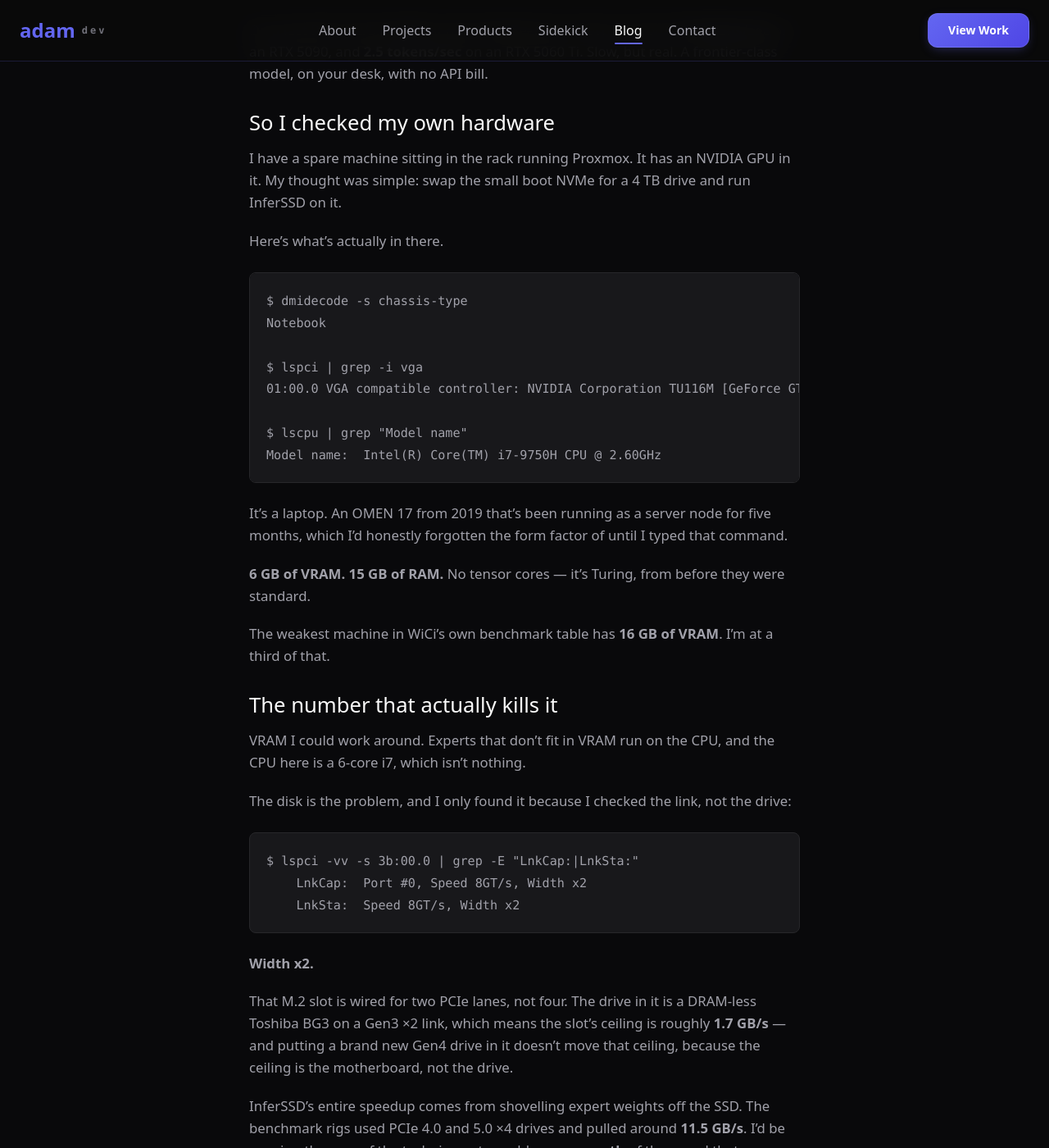
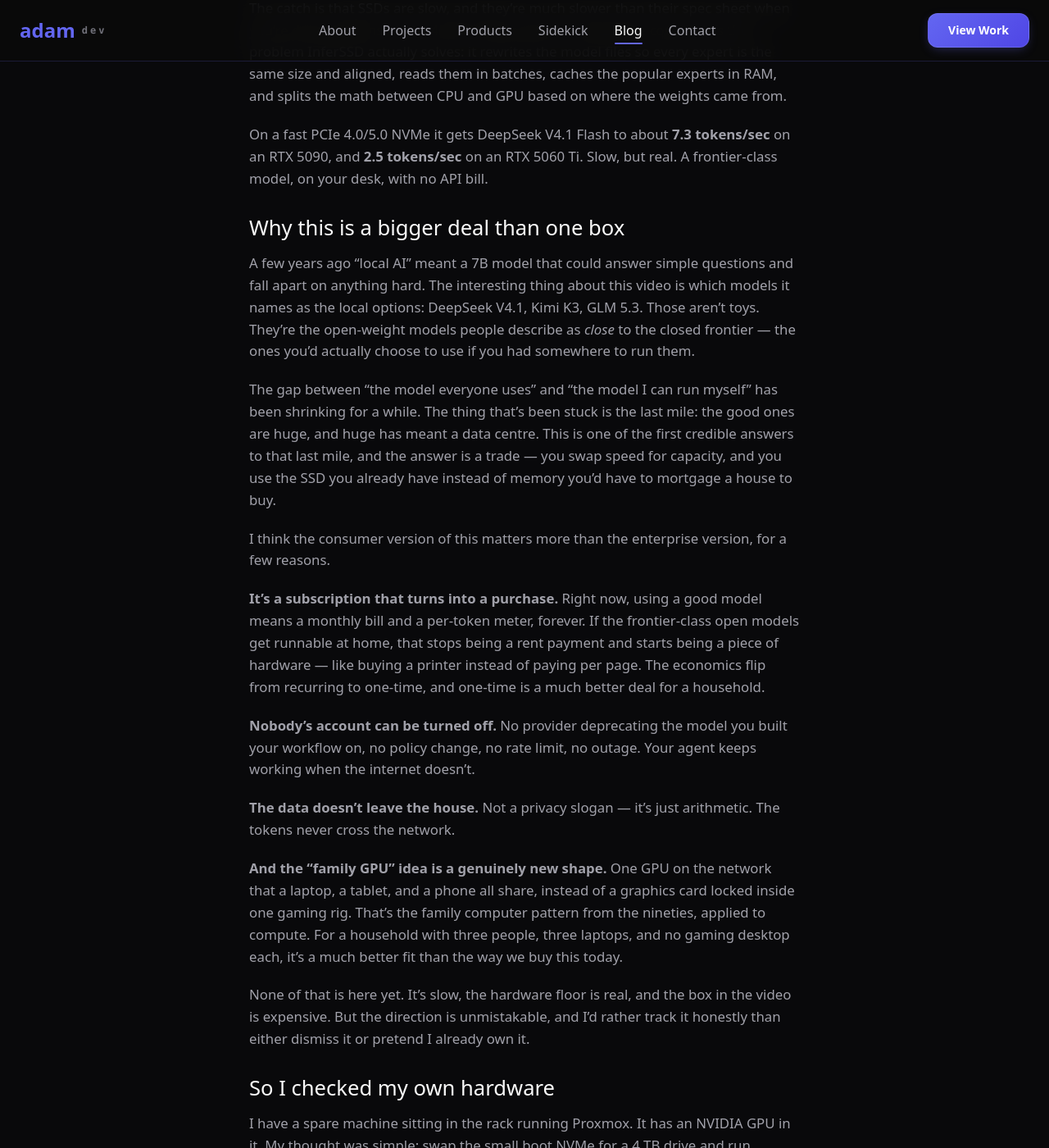
Before and after one commit to slashadams/Dev-Adam.com, a Jekyll site: the page built from _posts/2026-12-12-750b-model-local-hardware-said-no.md, in a window 1280 px wide and 1400 px high, scrolled down 1703 px. Shown: the whole window at 82% size. Built offline with Jekyll 4.4.1, drawn with Linux system fonts in a browser that asks for light colours; nearby versions of some CDN libraries; some of the changed text lies outside the part shown.

Commit message:
post: add consumer-impact angle to 750B local post

```diff
--- a/_posts/2026-12-12-750b-model-local-hardware-said-no.md
+++ b/_posts/2026-12-12-750b-model-local-hardware-said-no.md
@@ -10,6 +10,8 @@ devto: true
 NetworkChuck put out [a video](https://youtu.be/cFdoXn6yvE4) about a box called the WiCi One that runs a 750-billion-parameter model on 32 GB of VRAM. Normally that model wants over 500 GB of memory. My first reaction was the same as everyone's: that shouldn't work.
 
 It does work. But the box isn't the story.
+
+Why it's worth caring about even if you never buy one: a frontier-class model ran on consumer hardware, locally, with no cloud and no meter running. Two years ago that sentence wasn't true at any speed. The threshold for "what a normal person can run at home" just moved, and it moved a lot.
 
 I went in expecting to be sold a $2,600 appliance and came out wanting to run the software underneath it on hardware I already own. Then I actually measured my hardware, and it turned out to be a hard no.
 
@@ -36,6 +38,24 @@ Second, you need somewhere to keep the rest. That's the SSD. The whole model liv
 The catch is that SSDs are slow, and they're much slower than their spec sheet when you're doing millions of tiny 4 KiB reads instead of one big file copy. That's the problem InferSSD actually solves: it rewrites the model files so every expert is the same size and aligned, reads them in batches, caches the popular experts in RAM, and splits the math between CPU and GPU based on where the weights came from.
 
 On a fast PCIe 4.0/5.0 NVMe it gets DeepSeek V4.1 Flash to about **7.3 tokens/sec** on an RTX 5090, and **2.5 tokens/sec** on an RTX 5060 Ti. Slow, but real. A frontier-class model, on your desk, with no API bill.
+
+## Why this is a bigger deal than one box
+
+A few years ago "local AI" meant a 7B model that could answer simple questions and fall apart on anything hard. The interesting thing about this video is which models it names as the local options: DeepSeek V4.1, Kimi K3, GLM 5.3. Those aren't toys. They're the open-weight models people describe as *close* to the closed frontier — the ones you'd actually choose to use if you had somewhere to run them.
+
+The gap between "the model everyone uses" and "the model I can run myself" has been shrinking for a while. The thing that's been stuck is the last mile: the good ones are huge, and huge has meant a data centre. This is one of the first credible answers to that last mile, and the answer is a trade — you swap speed for capacity, and you use the SSD you already have instead of memory you'd have to mortgage a house to buy.
+
+I think the consumer version of this matters more than the enterprise version, for a few reasons.
+
+**It's a subscription that turns into a purchase.** Right now, using a good model means a monthly bill and a per-token meter, forever. If the frontier-class open models get runnable at home, that stops being a rent payment and starts being a piece of hardware — like buying a printer instead of paying per page. The economics flip from recurring to one-time, and one-time is a much better deal for a household.
+
+**Nobody's account can be turned off.** No provider deprecating the model you built your workflow on, no policy change, no rate limit, no outage. Your agent keeps working when the internet doesn't.
+
+**The data doesn't leave the house.** Not a privacy slogan — it's just arithmetic. The tokens never cross the network.
+
+**And the "family GPU" idea is a genuinely new shape.** One GPU on the network that a laptop, a tablet, and a phone all share, instead of a graphics card locked inside one gaming rig. That's the family computer pattern from the nineties, applied to compute. For a household with three people, three laptops, and no gaming desktop each, it's a much better fit than the way we buy this today.
+
+None of that is here yet. It's slow, the hardware floor is real, and the box in the video is expensive. But the direction is unmistakable, and I'd rather track it honestly than either dismiss it or pretend I already own it.
 
 ## So I checked my own hardware
 
```
